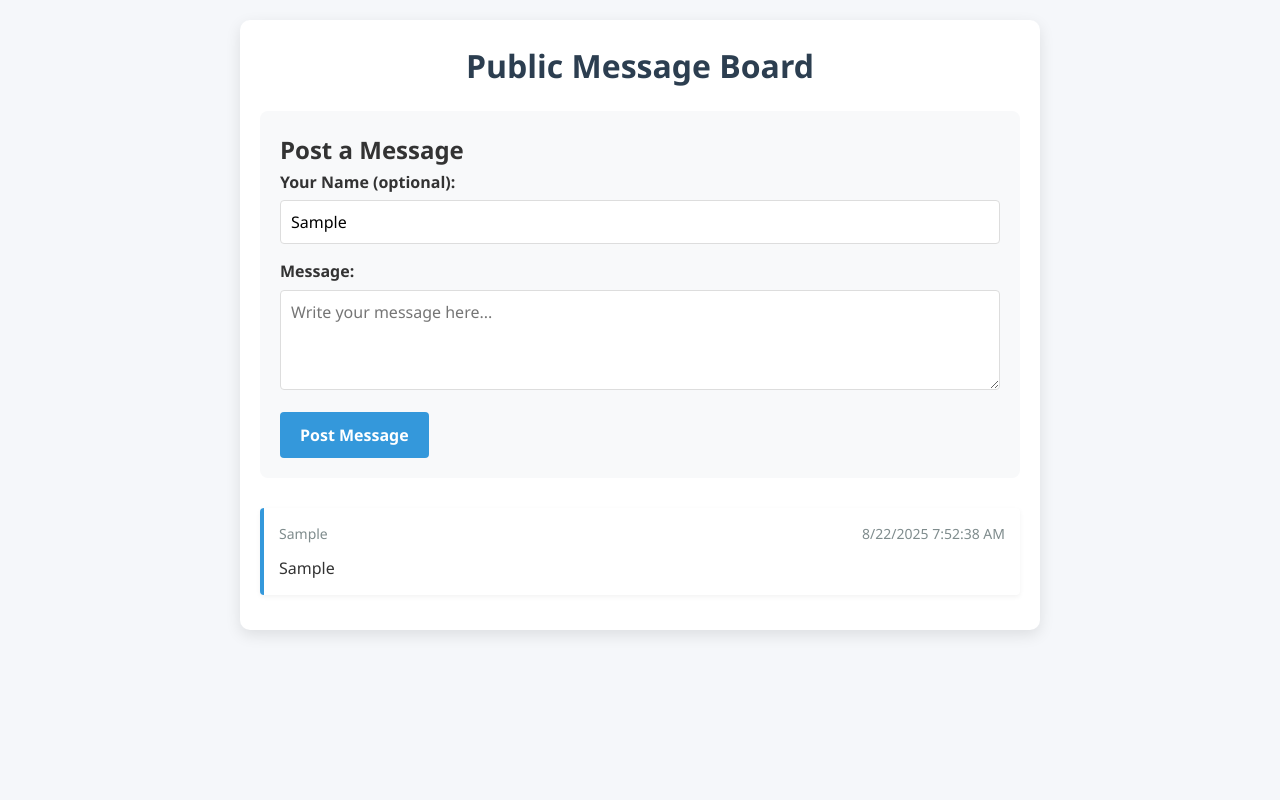
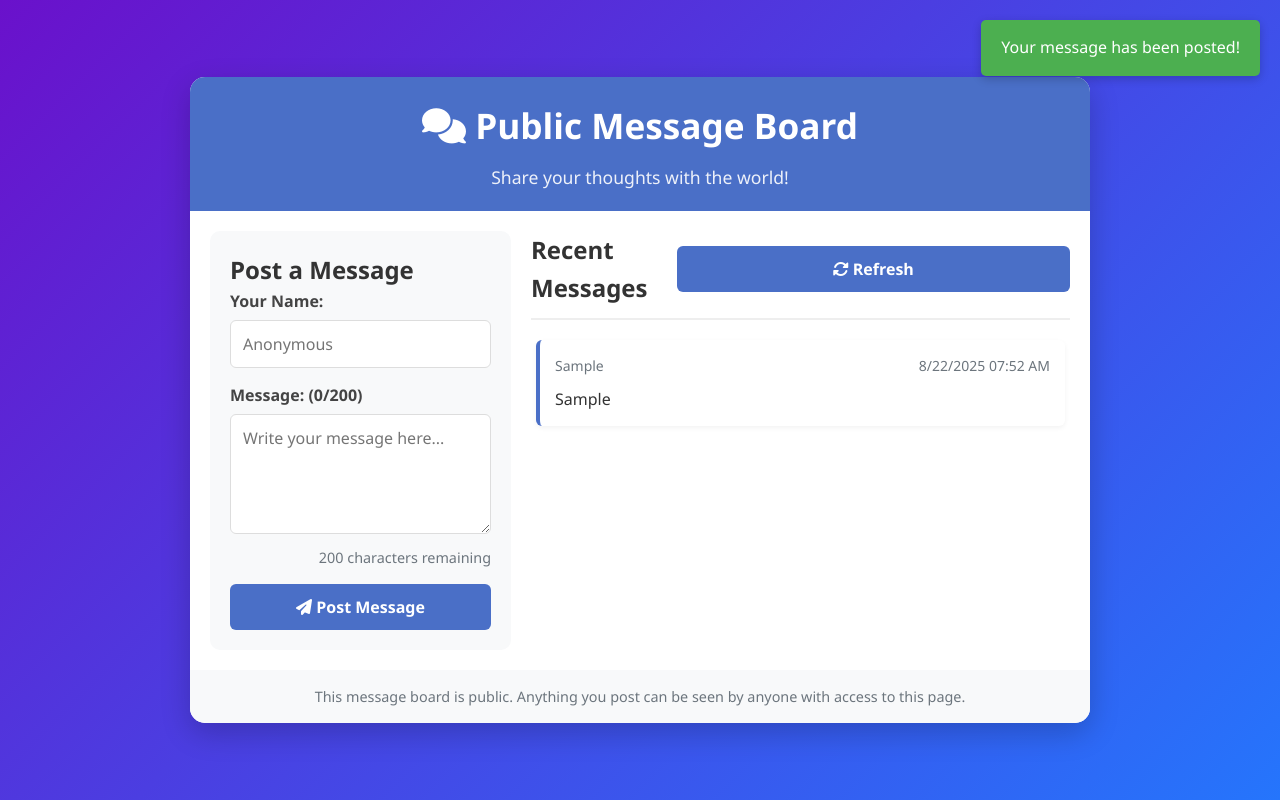
Before and after one commit to Mihash-max/MikrosAi, a plain HTML site: page Index.html in a window 1280 px wide. Both pictures are taken after typing "Sample", "Sample" into the empty fields and a click on the button "Post Message". Drawn offline with Linux system fonts and the light colour scheme.

Commit message:
Update Index.html

```diff
--- a/Index.html
+++ b/Index.html
@@ -4,6 +4,7 @@
     <meta charset="UTF-8">
     <meta name="viewport" content="width=device-width, initial-scale=1.0">
     <title>Public Message Board</title>
+    <link rel="stylesheet" href="https://cdnjs.cloudflare.com/ajax/libs/font-awesome/6.4.0/css/all.min.css">
     <style>
         * {
             box-sizing: border-box;
@@ -13,32 +14,71 @@
         }
 
         body {
-            background-color: #f5f7fa;
+            background: linear-gradient(135deg, #6a11cb 0%, #2575fc 100%);
             color: #333;
             line-height: 1.6;
+            min-height: 100vh;
+            padding: 20px;
+            display: flex;
+            justify-content: center;
+            align-items: center;
+        }
+
+        .container {
+            width: 100%;
+            max-width: 900px;
+            background: white;
+            border-radius: 15px;
+            box-shadow: 0 10px 30px rgba(0, 0, 0, 0.2);
+            overflow: hidden;
+        }
+
+        header {
+            background: #4a6fc7;
+            color: white;
+            padding: 20px;
+            text-align: center;
+        }
+
+        h1 {
+            font-size: 2.2rem;
+            margin-bottom: 10px;
+        }
+
+        .description {
+            font-size: 1.1rem;
+            opacity: 0.9;
+        }
+
+        .content {
+            display: flex;
+            flex-direction: column;
             padding: 20px;
         }
 
-        .message-board {
-            max-width: 800px;
-            margin: 0 auto;
-            background: white;
-            border-radius: 10px;
-            box-shadow: 0 5px 15px rgba(0, 0, 0, 0.1);
-            padding: 20px;
+        @media (min-width: 768px) {
+            .content {
+                flex-direction: row;
             }
-
-        h1 {
-            text-align: center;
-            margin-bottom: 20px;
-            color: #2c3e50;
         }
 
         .post-form {
             background: #f8f9fa;
             padding: 20px;
-            border-radius: 8px;
-            margin-bottom: 30px;
+            border-radius: 10px;
+            margin-bottom: 20px;
+        }
+
+        @media (min-width: 768px) {
+            .post-form {
+                width: 35%;
+                margin-bottom: 0;
+                margin-right: 20px;
+            }
+        }
+
+        .messages-container {
+            flex: 1;
         }
 
         .form-group {
@@ -49,96 +89,169 @@
             display: block;
             margin-bottom: 5px;
             font-weight: 600;
+            color: #444;
         }
 
         input, textarea {
             width: 100%;
-            padding: 10px;
+            padding: 12px;
             border: 1px solid #ddd;
-            border-radius: 4px;
+            border-radius: 6px;
             font-size: 16px;
         }
 
         textarea {
-            min-height: 100px;
+            min-height: 120px;
             resize: vertical;
         }
 
         button {
-            background: #3498db;
+            background: #4a6fc7;
             color: white;
             border: none;
             padding: 12px 20px;
-            border-radius: 4px;
+            border-radius: 6px;
             cursor: pointer;
             font-size: 16px;
             font-weight: 600;
             transition: background 0.3s;
+            width: 100%;
         }
 
         button:hover {
-            background: #2980b9;
+            background: #3b5aa6;
+        }
+
+        .messages-header {
+            display: flex;
+            justify-content: space-between;
+            align-items: center;
+            margin-bottom: 15px;
+            padding-bottom: 10px;
+            border-bottom: 2px solid #eee;
         }
 
         .messages {
-            margin-top: 20px;
+            max-height: 500px;
+            overflow-y: auto;
+            padding: 5px;
         }
 
         .message {
             background: white;
-            border-left: 4px solid #3498db;
+            border-left: 4px solid #4a6fc7;
             padding: 15px;
             margin-bottom: 15px;
-            border-radius: 4px;
+            border-radius: 6px;
             box-shadow: 0 2px 5px rgba(0, 0, 0, 0.05);
+            animation: fadeIn 0.5s ease;
+        }
+
+        @keyframes fadeIn {
+            from { opacity: 0; transform: translateY(10px); }
+            to { opacity: 1; transform: translateY(0); }
         }
 
         .message-header {
             display: flex;
             justify-content: space-between;
             margin-bottom: 10px;
-            color: #7f8c8d;
+            color: #6c757d;
             font-size: 14px;
         }
 
         .message-content {
             font-size: 16px;
             line-height: 1.5;
+            word-wrap: break-word;
         }
 
         .no-messages {
             text-align: center;
-            padding: 20px;
-            color: #7f8c8d;
+            padding: 30px;
+            color: #6c757d;
             font-style: italic;
         }
 
-        @media (max-width: 600px) {
-            .message-board {
-                padding: 15px;
+        .notification {
+            position: fixed;
+            top: 20px;
+            right: 20px;
+            padding: 15px 20px;
+            background: #4CAF50;
+            color: white;
+            border-radius: 5px;
+            box-shadow: 0 3px 10px rgba(0, 0, 0, 0.2);
+            transform: translateX(100%);
+            transition: transform 0.3s ease;
+            z-index: 1000;
         }
 
-            .post-form {
+        .notification.show {
+            transform: translateX(0);
+        }
+
+        footer {
+            text-align: center;
             padding: 15px;
+            background: #f8f9fa;
+            color: #6c757d;
+            font-size: 0.9rem;
         }
+
+        .character-count {
+            text-align: right;
+            font-size: 0.9rem;
+            color: #6c757d;
+            margin-top: 5px;
+        }
+
+        .message-actions {
+            display: flex;
+            justify-content: flex-end;
+            margin-top: 10px;
+        }
+
+        .message-actions button {
+            width: auto;
+            padding: 5px 10px;
+            margin-left: 10px;
+            font-size: 0.9rem;
+            background: #f8f9fa;
+            color: #6c757d;
+        }
+
+        .message-actions button:hover {
+            background: #e9ecef;
         }
     </style>
 </head>
 <body>
-    <div class="message-board">
-        <h1>Public Message Board</h1>
+    <div class="container">
+        <header>
+            <h1><i class="fas fa-comments"></i> Public Message Board</h1>
+            <p class="description">Share your thoughts with the world!</p>
+        </header>
 
+        <div class="content">
             <div class="post-form">
                 <h2>Post a Message</h2>
                 <div class="form-group">
-                <label for="name">Your Name (optional):</label>
+                    <label for="name">Your Name:</label>
                     <input type="text" id="name" placeholder="Anonymous">
                 </div>
                 <div class="form-group">
-                <label for="message">Message:</label>
-                <textarea id="message" placeholder="Write your message here..." required></textarea>
+                    <label for="message">Message: <span id="char-count">(0/200)</span></label>
+                    <textarea id="message" placeholder="Write your message here..." maxlength="200" required></textarea>
+                    <div class="character-count"><span id="remaining">200</span> characters remaining</div>
                 </div>
-            <button id="post-btn">Post Message</button>
+                <button id="post-btn"><i class="fas fa-paper-plane"></i> Post Message</button>
+            </div>
+
+            <div class="messages-container">
+                <div class="messages-header">
+                    <h2>Recent Messages</h2>
+                    <button id="refresh-btn"><i class="fas fa-sync-alt"></i> Refresh</button>
                 </div>
 
                 <div class="messages" id="messages-container">
@@ -146,6 +259,14 @@
                     <div class="no-messages" id="no-messages">No messages yet. Be the first to post!</div>
                 </div>
             </div>
+        </div>
+
+        <footer>
+            <p>This message board is public. Anything you post can be seen by anyone with access to this page.</p>
+        </footer>
+    </div>
+
+    <div class="notification" id="notification">Your message has been posted!</div>
 
     <script>
         document.addEventListener('DOMContentLoaded', function() {
@@ -153,8 +274,12 @@
             const nameInput = document.getElementById('name');
             const messageInput = document.getElementById('message');
             const postBtn = document.getElementById('post-btn');
+            const refreshBtn = document.getElementById('refresh-btn');
             const messagesContainer = document.getElementById('messages-container');
             const noMessages = document.getElementById('no-messages');
+            const notification = document.getElementById('notification');
+            const charCount = document.getElementById('char-count');
+            const remainingChars = document.getElementById('remaining');
 
             // Load messages from localStorage
             loadMessages();
@@ -162,6 +287,26 @@
             // Add event listener to post button
             postBtn.addEventListener('click', function() {
                 postMessage();
+            });
+
+            // Add event listener to refresh button
+            refreshBtn.addEventListener('click', function() {
+                loadMessages();
+                showNotification('Messages refreshed!');
+            });
+
+            // Update character count
+            messageInput.addEventListener('input', function() {
+                const length = this.value.length;
+                const remaining = 200 - length;
+                charCount.textContent = `(${length}/200)`;
+                remainingChars.textContent = remaining;
+
+                if (remaining < 20) {
+                    remainingChars.style.color = '#dc3545';
+                } else {
+                    remainingChars.style.color = '#6c757d';
+                }
             });
 
             // Allow pressing Enter to submit (but allow Shift+Enter for new lines)
@@ -177,7 +322,7 @@
                 const message = messageInput.value.trim();
 
                 if (!message) {
-                    alert('Please enter a message');
+                    showNotification('Please enter a message', true);
                     return;
                 }
 
@@ -196,11 +341,20 @@
 
                 // Clear input fields
                 messageInput.value = '';
+                nameInput.value = '';
+
+                // Update character count
+                charCount.textContent = '(0/200)';
+                remainingChars.textContent = '200';
+                remainingChars.style.color = '#6c757d';
 
                 // Hide "no messages" text if it's the first message
                 if (noMessages) {
                     noMessages.style.display = 'none';
                 }
+
+                // Show success notification
+                showNotification('Your message has been posted!');
             }
 
             function saveMessage(messageObj) {
@@ -208,7 +362,12 @@
                 const messages = JSON.parse(localStorage.getItem('boardMessages')) || [];
 
                 // Add new message
-                messages.push(messageObj);
+                messages.unshift(messageObj);
+
+                // Keep only the latest 20 messages
+                if (messages.length > 20) {
+                    messages.pop();
+                }
 
                 // Save back to localStorage
                 localStorage.setItem('boardMessages', JSON.stringify(messages));
@@ -230,6 +389,9 @@
                     noMessages.style.display = 'none';
                 }
 
+                // Clear current messages
+                messagesContainer.innerHTML = '';
+
                 // Add each message to display
                 messages.forEach(function(messageObj) {
                     addMessageToDisplay(messageObj);
@@ -242,7 +404,7 @@
 
                 // Format date
                 const date = new Date(messageObj.timestamp);
-                const formattedDate = `${date.toLocaleDateString()} ${date.toLocaleTimeString()}`;
+                const formattedDate = `${date.toLocaleDateString()} ${date.toLocaleTimeString([], {hour: '2-digit', minute:'2-digit'})}`;
 
                 messageEl.innerHTML = `
                     <div class="message-header">
@@ -252,7 +414,7 @@
                     <div class="message-content">${formatMessage(escapeHtml(messageObj.message))}</div>
                 `;
 
-                messagesContainer.insertBefore(messageEl, messagesContainer.firstChild);
+                messagesContainer.appendChild(messageEl);
             }
 
             function formatMessage(text) {
@@ -266,6 +428,16 @@
                 div.textContent = text;
                 return div.innerHTML;
             }
+
+            function showNotification(message, isError = false) {
+                notification.textContent = message;
+                notification.style.background = isError ? '#dc3545' : '#4CAF50';
+                notification.classList.add('show');
+
+                setTimeout(function() {
+                    notification.classList.remove('show');
+                }, 3000);
+            }
         });
     </script>
 </body>
```
Lines whose indentation alone changed are shown as unchanged.
